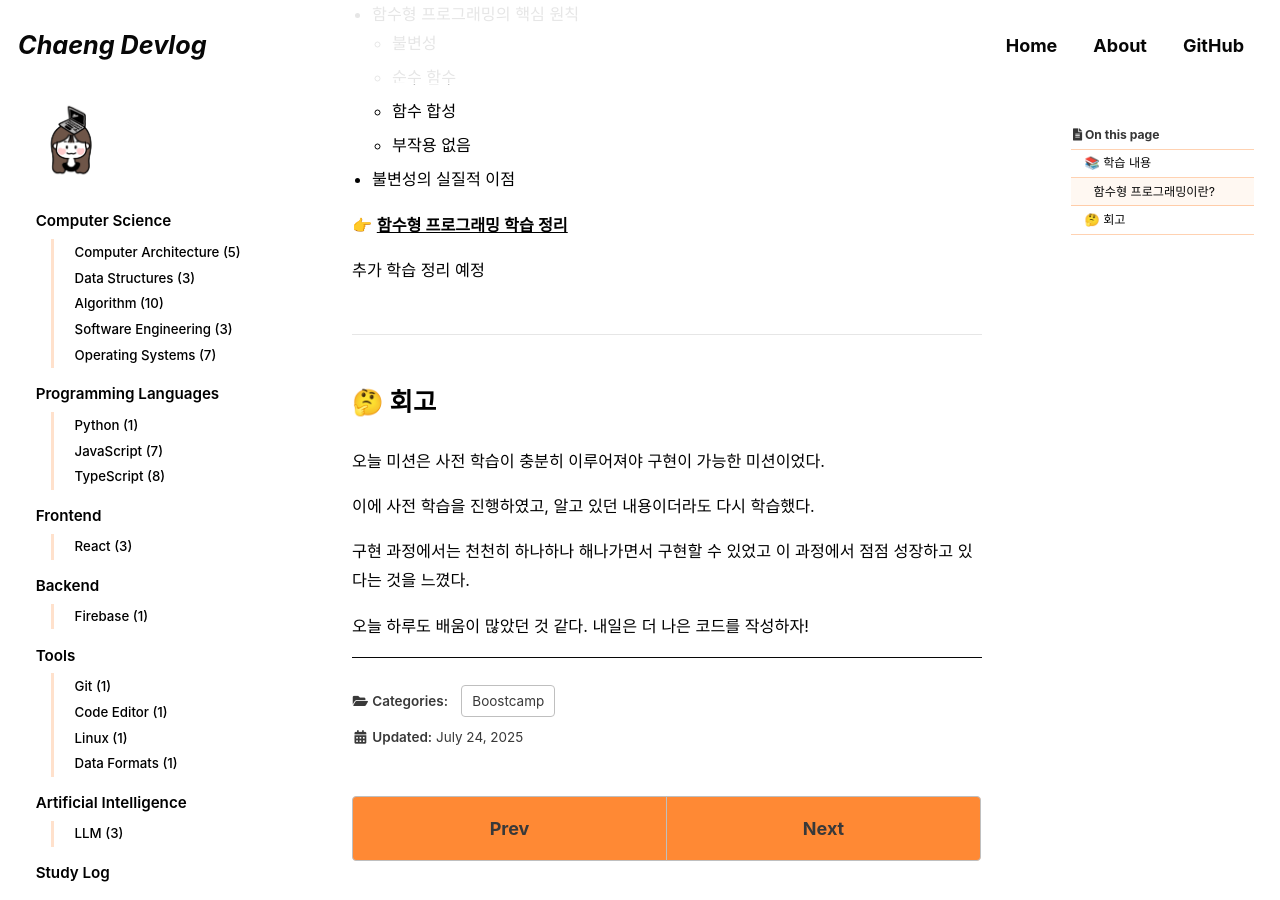
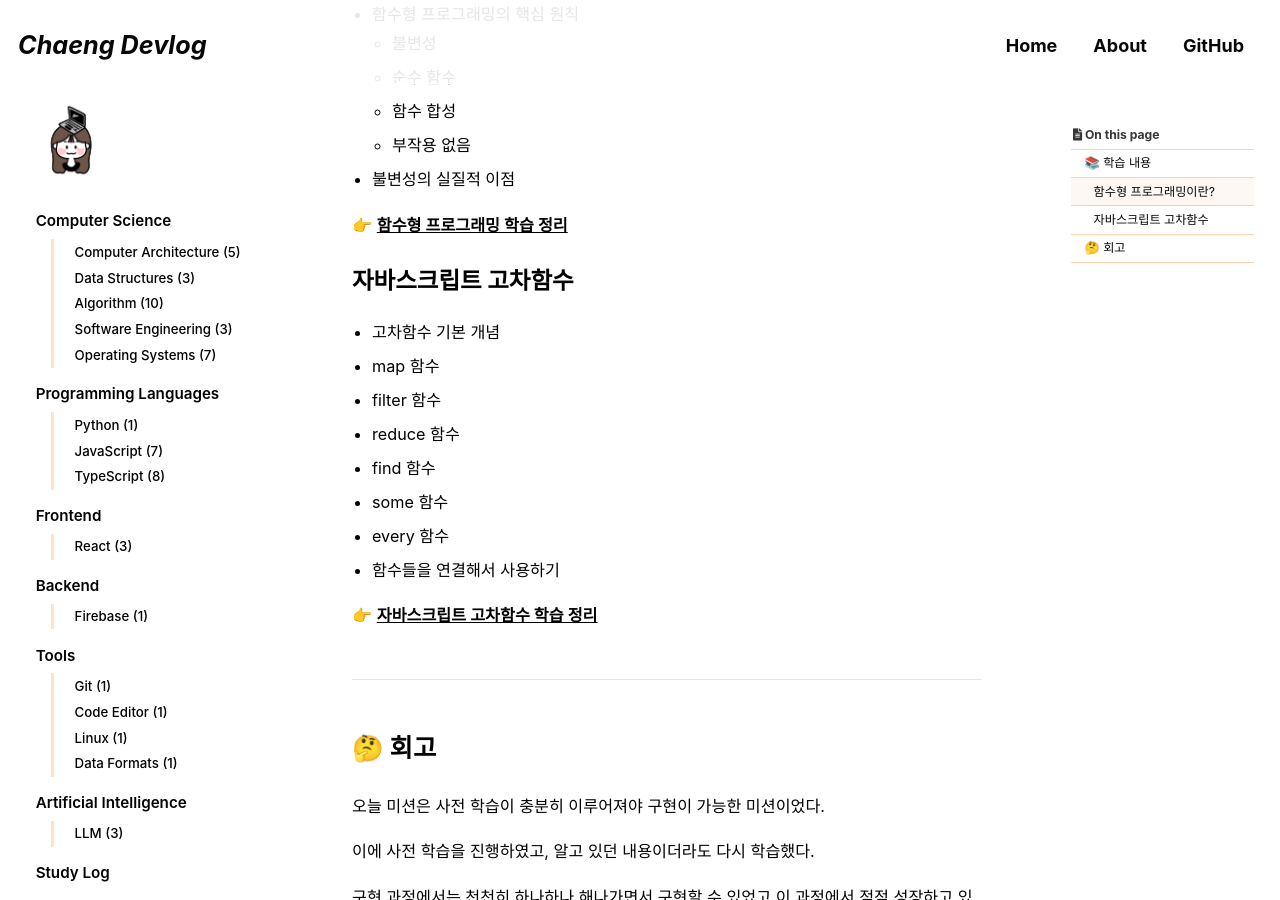
Before and after one commit to cchaeyoung/cchaeyoung.github.io, a Jekyll site: the page built from _posts/2025-07-23-boostcamp-challenge-day8.md, in a window 1280 px wide and 900 px high, scrolled down 551 px. Built offline with Jekyll 4.4.1, drawn with Linux system fonts in a browser that asks for light colours; cached includes are drawn as plain includes; some web fonts are replaced; comment, search, counter and statistics services are not loaded.

Commit message:
docs: Update boostcamp challenge

```diff
--- a/_posts/2025-07-23-boostcamp-challenge-day8.md
+++ b/_posts/2025-07-23-boostcamp-challenge-day8.md
@@ -37,7 +37,19 @@ last_modified_at: 2025-07-24T02:00
 
 👉 **[함수형 프로그래밍 학습 정리](/software-engineering/functional-programming-basics)**
 
-추가 학습 정리 예정
+## 자바스크립트 고차함수
+
+- 고차함수 기본 개념
+
+- map 함수
+- filter 함수
+- reduce 함수
+- find 함수
+- some 함수
+- every 함수
+- 함수들을 연결해서 사용하기
+
+👉 **[자바스크립트 고차함수 학습 정리](/javascript/higher-order-functions)**
 
 ---
 
```
Also changed, not shown: _posts/2025-07-24-boostcamp-challenge-day9.md (+1 -1 lines).
